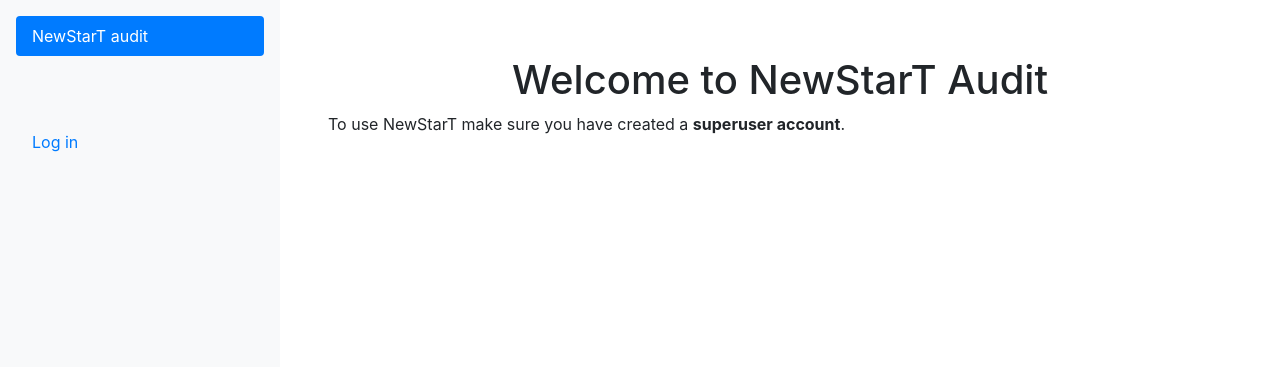
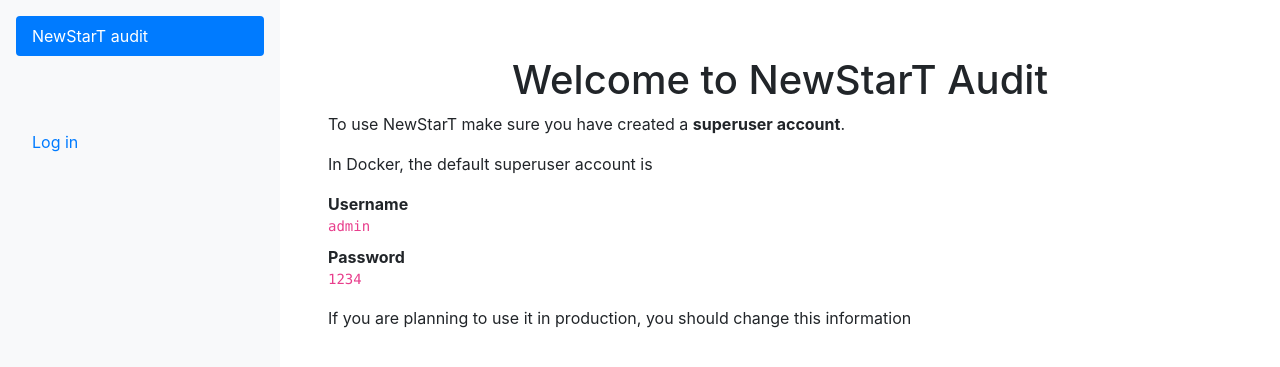
Before and after one commit to flpp20191/NewStarT_Audit, a Django app: page / in a window 1280 px wide. Shown: the top 367 px of the page. Run offline with Django 5.2, Linux system fonts and the light colour scheme; parts of the project's set-up code (start-up, migrations or seed data) failed here and were passed over.

Commit message:
updated docker version to newest version

```diff
--- a/Audit/templates/Audit/audit_main.html
+++ b/Audit/templates/Audit/audit_main.html
@@ -4,5 +4,13 @@
     <div class="p-5 mt-2 w-100">
         <h1 class="text-center">Welcome to NewStarT Audit</h1>
         <p>To use NewStarT make sure you have created a <b>superuser account</b>.</p>
+        <p>In Docker, the default superuser account is</p>
+        <dl>
+            <dt>Username</dt>
+            <dd><code>admin</code></dd>
+            <dt>Password</dt>
+            <dd><code>1234</code></dd>
+        </dl>
+        <p>If you are planning to use it in production, you should change this information</p>
     </div>
 {% endblock %}
```
Also changed, not shown: Audit/forms.py (+22 -0 lines), db.sqlite3.
